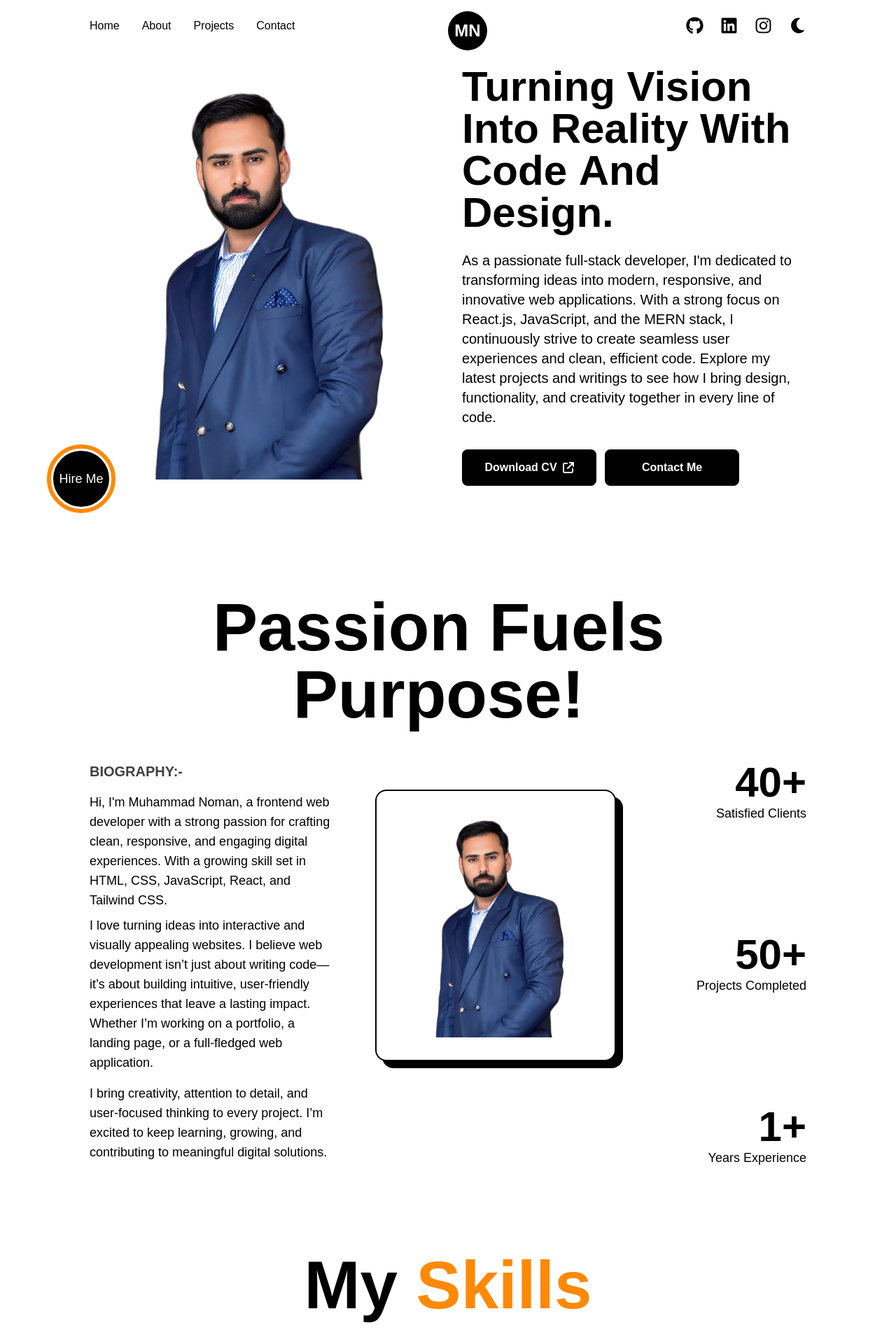
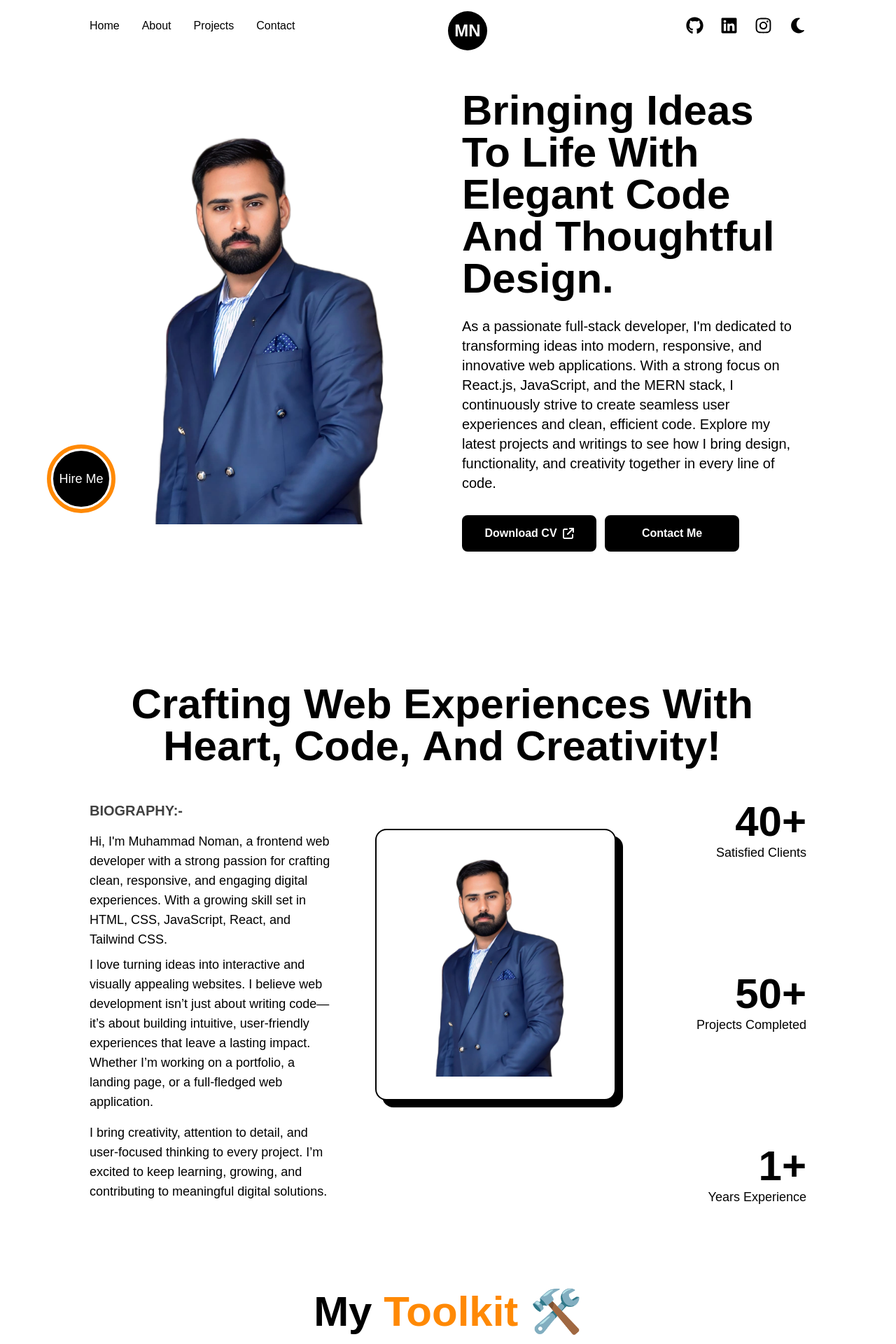
Before and after one commit to nomanchaudhary/Portfolio-Volume2, a React (Vite) app: page /about in a window 1280 px wide. Shown: the top 1920 px of the page at 70% size. Built offline with nearby package versions, Linux system fonts and the light colour scheme.

Commit message:
Portfolio Volume 2 Completed

```diff
--- a/src/components/Skills.jsx
+++ b/src/components/Skills.jsx
@@ -21,8 +21,8 @@ function Skills() {
   ];
   return (
     <>
-      <h2 className="text-4xl sm:text-6xl md:text-6xl lg:text-8xl font-bold font-montserrat mt-15 sm:mt-20 md:mt-30 lg:mt-30 w-full text-center text-black dark:text-white">
-        My <span className="text-orange-400">Skills</span>
+      <h2 className="text-4xl sm:text-6xl md:text-6xl lg:text-6xl font-bold font-montserrat mt-15 sm:mt-20 md:mt-30 lg:mt-30 w-full text-center text-black dark:text-white">
+        My <span className="text-orange-400">Toolkit 🛠️</span>
       </h2>
       <h2 className="text-2xl text-center sm:text-3xl md:text-3xl lg:text-3xl font-bold font-montserrat mt-10 text-black dark:text-white">
         Frontend Technologies & Tools
--- a/src/pages/About.jsx
+++ b/src/pages/About.jsx
@@ -41,8 +41,8 @@ function About() {
       <main className="flex flex-col justify-center items-center w-full dark:bg-black dark:text-white px-10 sm:px-16 md:px-16 lg:px-32">
         <div className="px-10 py-10 md:py-10 lg:py-10">
           <AnimatedText
-            text="Passion Fuels Purpose!"
-            className="font-bold self-center text-4xl md:text-6xl lg:text-8xl"
+            text="Crafting web experiences with heart, code, and creativity!"
+            className="font-bold self-center text-4xl md:text-6xl lg:text-6xl"
           />
         </div>
         <div className="flex flex-col gap-10 md:grid md:grid-cols-8 md:gap-16 w-full lg:w-full lg:grid lg:grid-cols-8 lg:gap-16">
--- a/src/pages/Contact.jsx
+++ b/src/pages/Contact.jsx
@@ -35,7 +35,7 @@ function Contact() {
       <div className="w-full h-auto py-12 px-4 sm:px-6 md:px-10 lg:px-20 dark:bg-black dark:text-white">
       <AnimatedText
         className="text-3xl sm:text-4xl md:text-5xl font-bold font-montserrat text-center"
-        text="Get In Touch"
+        text="Have a Project in Mind? Let’s Talk 😍"
       />
 
       <form
--- a/src/pages/Home.jsx
+++ b/src/pages/Home.jsx
@@ -40,9 +40,9 @@ function Home() {
           </div>
 
           {/* Text Section */}
-          <div className="w-full flex flex-col items-center md:items-start lg:items-start md:py-10 lg:py-10 justify-center font-montserrat">
+          <div className="w-full flex flex-col items-center md:items-start lg:items-start md:py-15 lg:py-20 justify-center font-montserrat">
             <AnimatedText
-              text="Turning vision into reality with code and design."
+              text="Bringing ideas to life with elegant code and thoughtful design."
               className="font-bold text-4xl font-montserrat text-center md:text-left sm:text-4xl md:text-6xl lg:text-6xl"
             />
             <p className="py-4 text-xl text-center md:text-left font-medium">
--- a/src/pages/Projects.jsx
+++ b/src/pages/Projects.jsx
@@ -92,7 +92,7 @@ function Projects() {
      <main className="w-full flex flex-col justify-center items-center dark:bg-black dark:text-white">
       <div className="px-4 sm:px-10 md:px-20 lg:px-32 mt-10 sm:mt-16 text-center">
         <AnimatedText
-          text="My Projects"
+          text="What I’ve Built So Far."
           className="font-bold self-center text-3xl sm:text-5xl md:text-6xl"
         />
       </div>
```
